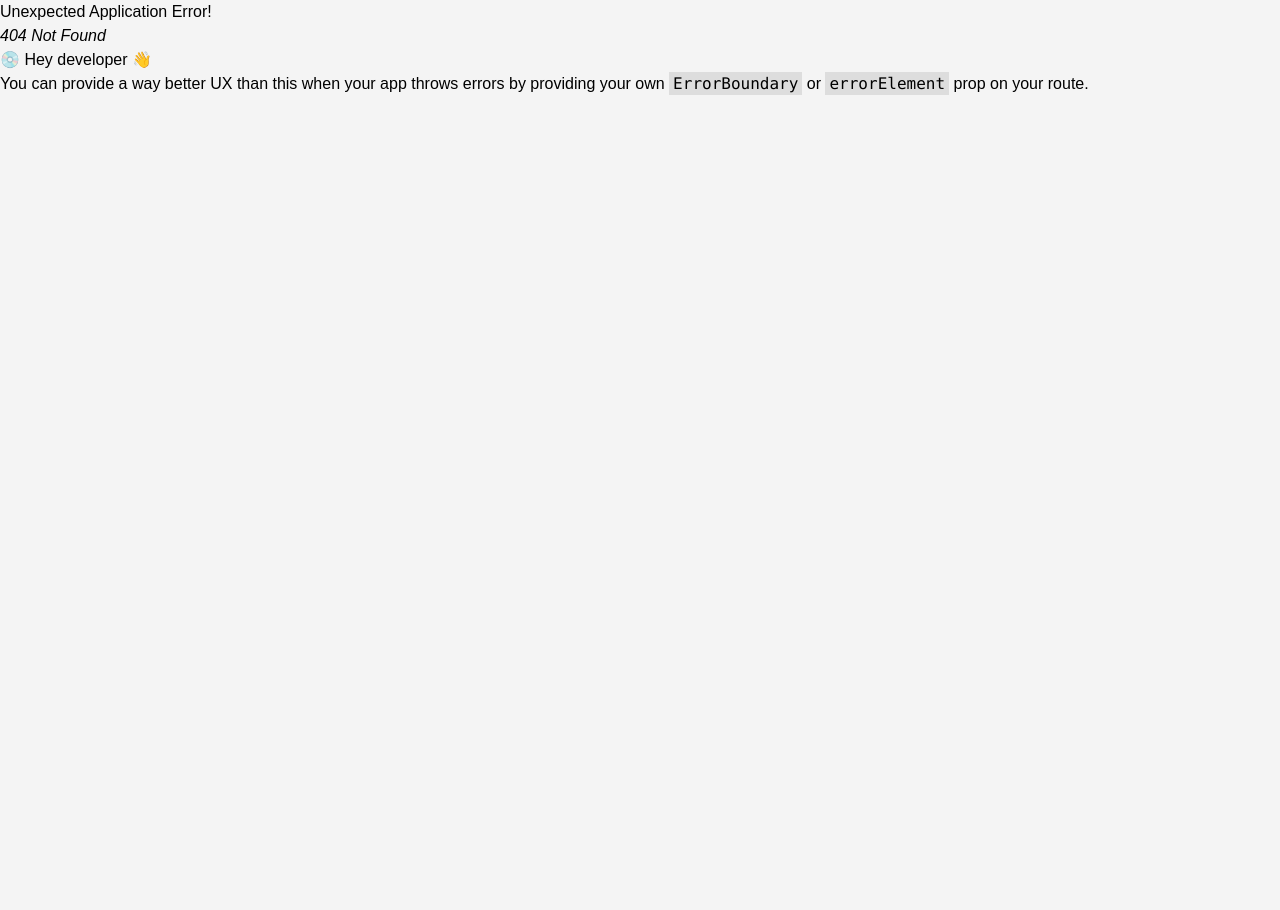
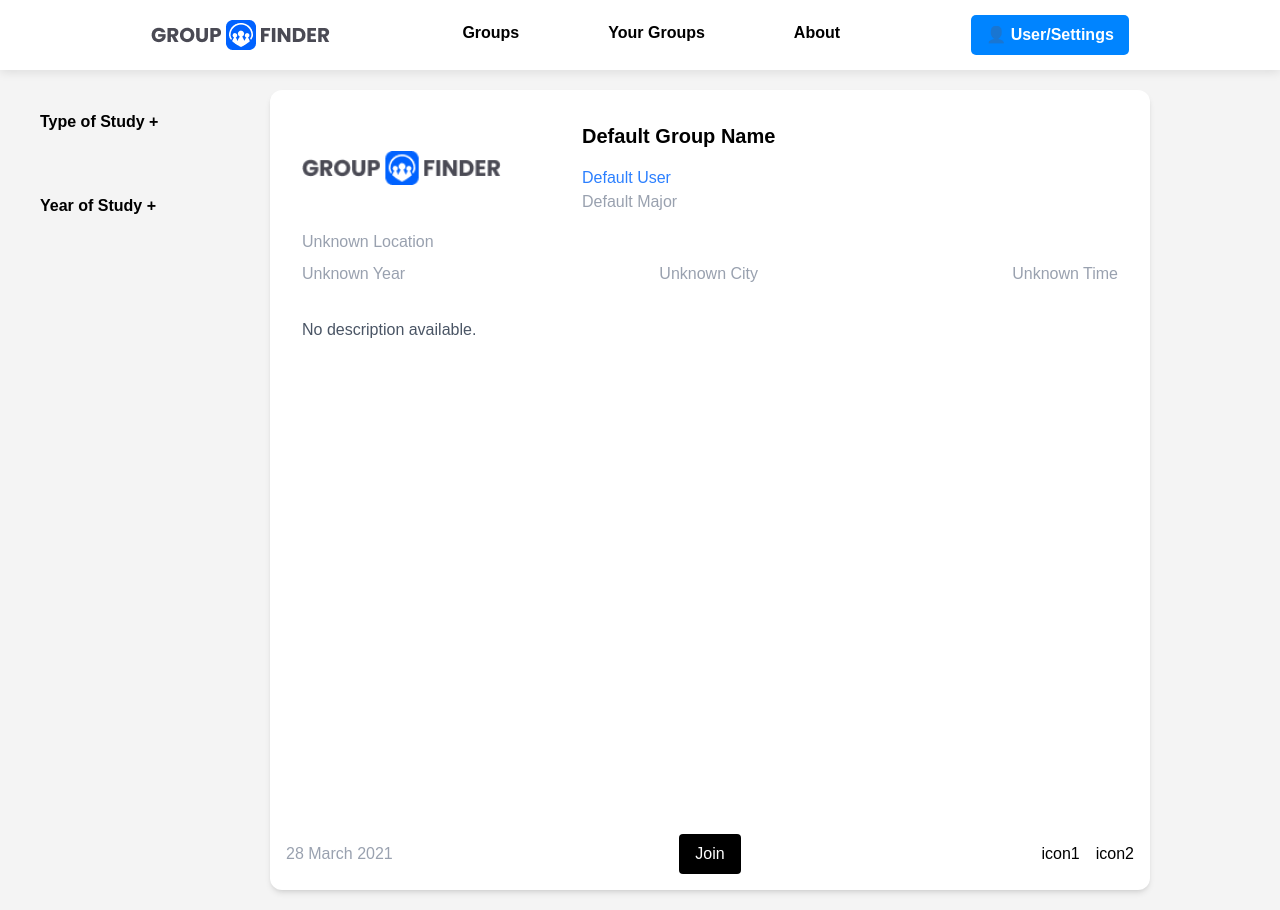
Before and after one commit to CasperK1/group-finder, a React (Vite) app in the folder client/: page /group-information in a window 1280 px wide. Before the commit this address had no page. Before the commit the page ends 800 px from the top, so only its background shows below. Built offline with nearby package versions, Linux system fonts and the light colour scheme.

Commit message:
implement UI and Feature for Group Information page before call api

```diff
--- a/client/src/App.jsx
+++ b/client/src/App.jsx
@@ -10,6 +10,7 @@ import AboutPage from './page/About';
 import SettingsPage from './page/Settings';
 import Navbar from './components/Navbar';
 import Sidebar from './components/Sidebar';
+import GroupInformation from './components/Group/GroupInformation';
 
 // Layout Component for pages with Sidebar & Navbar
 function Layout() {
@@ -60,6 +61,10 @@ const router = createBrowserRouter([
         path: 'settings',
         element: <SettingsPage />,
       },
+      {
+        path: 'group-information',
+        element: <GroupInformation />,
+      },
     ],
   },
   {
--- a/client/src/components/Group/GroupInformation.jsx
+++ b/client/src/components/Group/GroupInformation.jsx
@@ -1,60 +1,231 @@
-import React from 'react';
-
-function GroupHeader() {
+import Reactm, { useEffect, useState } from 'react';
+import { apiService } from '../../services/api/apiService';
+import logo from '../../assets/Groupfinderlogo.png';
+function GroupHeader({ groupName, user, major }) {
   return (
-    <div className="flex items-center mb-4 just ">
-      <img src="https://placehold.co/50x50" alt="Group logo" className="w-12 h-12 mr-4" />
-      <div className='ml-20 spacing-2'>
-        <h2 className="text-xl font-semibold mb-4">Group 1</h2>
-        <p className="text-blue-500">User</p>
-        <p className="text-gray-400">Software Engineering</p>
+    <div className="flex items-center mb-4">
+      <img src={logo} alt="Group logo" className="w-50 h-autbutton " />
+      <div className="ml-20 spacing-2">
+        <h2 className="text-xl font-semibold mb-4">{groupName ? groupName : 'Default Group Name'}</h2>
+        <p className="text-blue-500">{user ? user : 'Default User'}</p>
+        <p className="text-gray-400">{major ? major : 'Default Major'}</p>
       </div>
     </div>
   );
 }
 
-function GroupLocation() {
+function GroupLocation({
+  year = 'Unknown Year',
+  city = 'Unknown City',
+  time = 'Unknown Time',
+  location = 'Unknown Location', // corrected spelling from "localtion"
+}) {
   return (
     <div className="mb-8 items-center justify-between">
-      <p className="text-gray-400 mb-2">Location</p>
+      <p className="text-gray-400 mb-2">{location}</p>
       <div className="flex justify-between text-gray-400">
-        <span>Year</span>
-        <span>City</span>
-        <span>Time</span>
+        <span>{year}</span>
+        <span>{city}</span>
+        <span>{time}</span>
       </div>
     </div>
   );
 }
 
-function GroupDescription() {
-  return (
-    <p className="text-gray-600 mb-4">
-      It is a long established fact that a reader will be distracted by the readable content of a page when looking at
-      its layout. The point of using Lorem Ipsum is that it has a more-or-less normal.
-    </p>
-  );
+function GroupDescription({ description = 'No description available.' }) {
+  return <p className="text-gray-600 mb-4">{description}</p>;
 }
 
-function GroupFooter() {
+function GroupTabs({ activeTab, setActiveTab, toggleChatModal, isChatOpen }) {
+  const renderChatModal = () => {
+    return (
+      <div className="fixed inset-0  bg-opacity-50 flex justify-center items-center z-50">
+        <div className="bg-white p-6 rounded-lg w-96">
+          <div className="flex justify-between mb-4">
+            <h2 className="text-xl font-semibold">Chat</h2>
+            <button
+              className="text-gray-600"
+              onClick={toggleChatModal} // Close the modal
+            >
+              X
+            </button>
+          </div>
+          <div className="h-64 overflow-auto bg-gray-100 p-4 mb-4">
+            <p className="text-gray-500">Chat messages will appear here...</p>
+          </div>
+          <div>
+            <input
+              type="text"
+              className="w-full p-2 rounded-lg border border-gray-300"
+              placeholder="Type a message..."
+            />
+          </div>
+        </div>
+      </div>
+    );
+  };
+
   return (
-    <div className="absolute bottom-0 flex justify-between items-center w-full mb-4">
-      <span className="text-gray-400">28 March 2021</span>
-      <button className="bg-black text-white px-4 py-2 rounded">Join</button>
-<div className="flex space-x-4">
-  <i className="fas fa-ban text-black"></i>
-  <i className="fas fa-bookmark text-black"></i>
-</div>
+    <div>
+      <div className="flex  items-center justify-center ">
+        <div className="flex items-center bg-gray-100 w-fit p-2 rounded-lg ">
+          {[
+            { name: 'Documents', label: 'Documents' },
+            { name: 'Members', label: 'Members' },
+            { name: 'Meetings', label: 'Upcoming meetings' },
+          ].map((tab) => (
+            <button
+              key={tab.name}
+              className={`px-4 py-2 rounded-lg transition-all duration-200 ${
+                activeTab === tab.name
+                  ? 'border-blue-600 text-blue-600 bg-blue-500 text-white'
+                  : 'border-transparent text-gray-500 bg-gray-100 hover:text-blue-600 hover:border-blue-600'
+              }`}
+              onClick={() => setActiveTab(tab.name)}
+            >
+              {tab.label}
+            </button>
+          ))}
+          <button
+            className="ml-4 bg-blue-500 text-white p-2 rounded-full transition transform duration-200 hover:scale-105"
+            onClick={() => toggleChatModal()}
+          >
+            Chat
+          </button>
+        </div>
+      </div>
+      <div className="mt-4 p-4 bg-white rounded-b-lg shadow-sm">
+        {activeTab === 'Documents' && <p className="text-gray-500">Here are your documents...</p>}
+        {activeTab === 'Members' && <p className="text-gray-500">List of group members...</p>}
+        {activeTab === 'Meetings' && <p className="text-gray-500">Upcoming meetings schedule...</p>}
+      </div>
+      {isChatOpen && renderChatModal()}
     </div>
   );
 }
 
-function GroupInformation() {
+function GroupFooter({ isJoinedGroup, handleJoinGroup, handleBlockGroup, handleSaveGroup, handleLeaveGroup }) {
+  const renderJoinButton = () => {
+    return (
+      <div className="absolute bottom-0 left-0 right-0 flex items-center justify-between mb-4 px-4">
+        <span className="absolute text-gray-400 z-10">28 March 2021</span>
+        <div className="flex-grow flex justify-center">
+          <button
+            className="bg-black text-white px-4 py-2 rounded transition transform duration-200 hover:scale-105 active:scale-95"
+            onClick={() => handleJoinGroup()}
+          >
+            Join
+          </button>
+        </div>
+        <div className="absolute flex space-x-4 z-10 right-0 mr-4">
+          <button
+            className="fas fa-ban text-black transition transform duration-200 hover:scale-110 active:scale-95"
+            aria-hidden="true"
+            onClick={() => handleBlockGroup()}
+          >
+            icon1
+          </button>
+          <button
+            className="fas fa-bookmark text-black transition transform duration-200 hover:scale-110 active:scale-95"
+            aria-hidden="true"
+            onClick={() => handleSaveGroup()}
+          >
+            icon2
+          </button>
+        </div>
+      </div>
+    );
+  };
+
+  const renderLeaveButton = () => {
+    return (
+      <div className="absolute bottom-0 left-0 right-0 flex items-center justify-between mb-4 px-4">
+        <div className="flex-grow flex justify-center">
+          <button
+            className="bg-black text-white px-4 py-2 rounded transition transform duration-200 hover:scale-105 active:scale-95"
+            onClick={() => handleLeaveGroup()}
+          >
+            Leave
+          </button>
+        </div>
+      </div>
+    );
+  };
+
+  return <div>{!isJoinedGroup ? renderJoinButton() : renderLeaveButton()}</div>;
+}
+
+function GroupInformation(id) {
+  const [groupData, setGroupData] = useState(null);
+  const [isJoined, setIsJoined] = useState(false);
+  const [activeTab, setActiveTab] = useState('Documents');
+  const [isChatOpen, setIsChatOpen] = useState(false);
+  const jwt = localStorage.getItem('jwtToken');
+
+  useEffect(() => {
+    console.log('fetch data');
+    const fetchGroupData = async () => {
+      try {
+        const response = await apiService.getGroupInformationData({ token: jwt, id: id });
+        if (!response) {
+          console.log('dont have data');
+          return;
+        }
+        setGroupData(response);
+        // setIsJoined(response.isJoined);
+      } catch (error) {
+        console.error('Error fetching group data:', error);
+      }
+    };
+    fetchGroupData();
+  }, [id, jwt, isJoined]);
+  console.log('groupData');
+
+  const handleJoinGroup = () => {
+    console.log('Join button clicked');
+    setIsJoined(true);
+    //Todo sentry
+  };
+
+  const handleBlockGroup = () => {
+    console.log('Group is blocked');
+    //Todo sentry
+  };
+  const handleSaveGroup = () => {
+    console.log('Group is saved');
+    //Todo sentry
+  };
+
+  const handleLeaveGroup = () => {
+    console.log('Left Group');
+    setIsJoined(false);
+    //Todo sentry
+  };
+
+  const toggleChatModal = () => {
+    setIsChatOpen(!isChatOpen);
+  };
+
   return (
-    <div className="bg-white w-full max-w-4xl min-h-[500px] p-8 rounded-lg shadow-md relative">
+    <div className="bg-white w-full  min-h-screen p-8 rounded-xl shadow-md relative">
       <GroupHeader />
       <GroupLocation />
       <GroupDescription />
-      <GroupFooter />
+      {isJoined && (
+        <GroupTabs
+          activeTab={activeTab}
+          setActiveTab={setActiveTab}
+          toggleChatModal={toggleChatModal}
+          isChatOpen={isChatOpen}
+        />
+      )}
+      <GroupFooter
+        isJoinedGroup={isJoined}
+        handleJoinGroup={handleJoinGroup}
+        handleBlockGroup={handleBlockGroup}
+        handleSaveGroup={handleSaveGroup}
+        handleLeaveGroup={handleLeaveGroup}
+      />
     </div>
   );
 }
--- a/client/src/components/Login/Form.jsx
+++ b/client/src/components/Login/Form.jsx
@@ -19,7 +19,7 @@ function Form() {
     if (!response) {
       console.error('Error: Invalid response or token missing.');
     } else {
-      localStorage.setItem('SavedToken', response.token);
+      localStorage.setItem('jwtToken', response.token);
       console.log('Token saved successfully.');
 
       navigate('/');
--- a/client/src/services/api/apiService.js
+++ b/client/src/services/api/apiService.js
@@ -1,3 +1,4 @@
-import { handleLogin, handleRegister } from '../../utils/auth';
+import { handleLogin, handleRegister } from '../authService';
+import { getGroupInformationData } from '../groupService';
 
-export const apiService = { handleLogin, handleRegister };
+export const apiService = { handleLogin, handleRegister, getGroupInformationData };
--- /dev/null
+++ b/client/src/services/groupService.js
@@ -0,0 +1,23 @@
+
+
+const apiGroupURL = 'http://localhost:3000/api/groups';
+
+export const getGroupInformationData = async ( token, id) => {
+    try {
+        const response = await axios.post(`${apiGroupURL}/${id}`, {
+            headers: {
+              'Content-Type': 'application/json',
+              'Authorization': `Bearer ${token}`,
+            },
+          });
+      if (!response) {
+        console.error(`Error! Status: ${response.status}`);
+        return;
+      }
+      console.log('Get group data process is successful');
+      return response.data;
+    } catch (error) {
+      console.error('Error during Get group data process:', error.message);
+      return;
+    }
+  };
```
Also changed, not shown: client/src/services/authService.js (renamed from client/src/utils/auth.js).
